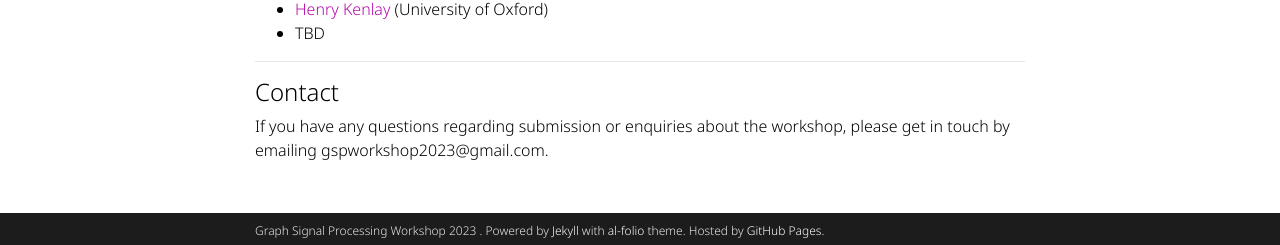
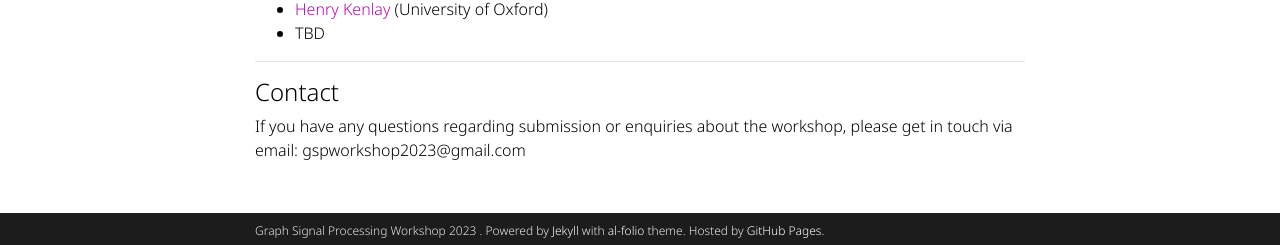
Before and after one commit to shreyasvinaya/gspworkshop2025.github.io, a Jekyll site: the page built from _pages/about.md, in a window 1280 px wide and 900 px high, scrolled down 698 px. Shown: the part 652-897 px from the top of the window. Built offline with Jekyll 4.4.1, drawn with Linux system fonts in a browser that asks for light colours; full-size pictures stand in for the smaller copies a plugin makes; comment, search, counter and statistics services are not loaded; a style sheet for code colours, icons or effects is not loaded.

Commit message:
Update about.md

```diff
--- a/_pages/about.md
+++ b/_pages/about.md
@@ -45,5 +45,5 @@
 
 ---
 #### Contact
-If you have any questions regarding submission or enquiries about the workshop, please get in touch by emailing gspworkshop2023@gmail.com.
+If you have any questions regarding submission or enquiries about the workshop, please get in touch via email: gspworkshop2023@gmail.com
 <br/>
```
